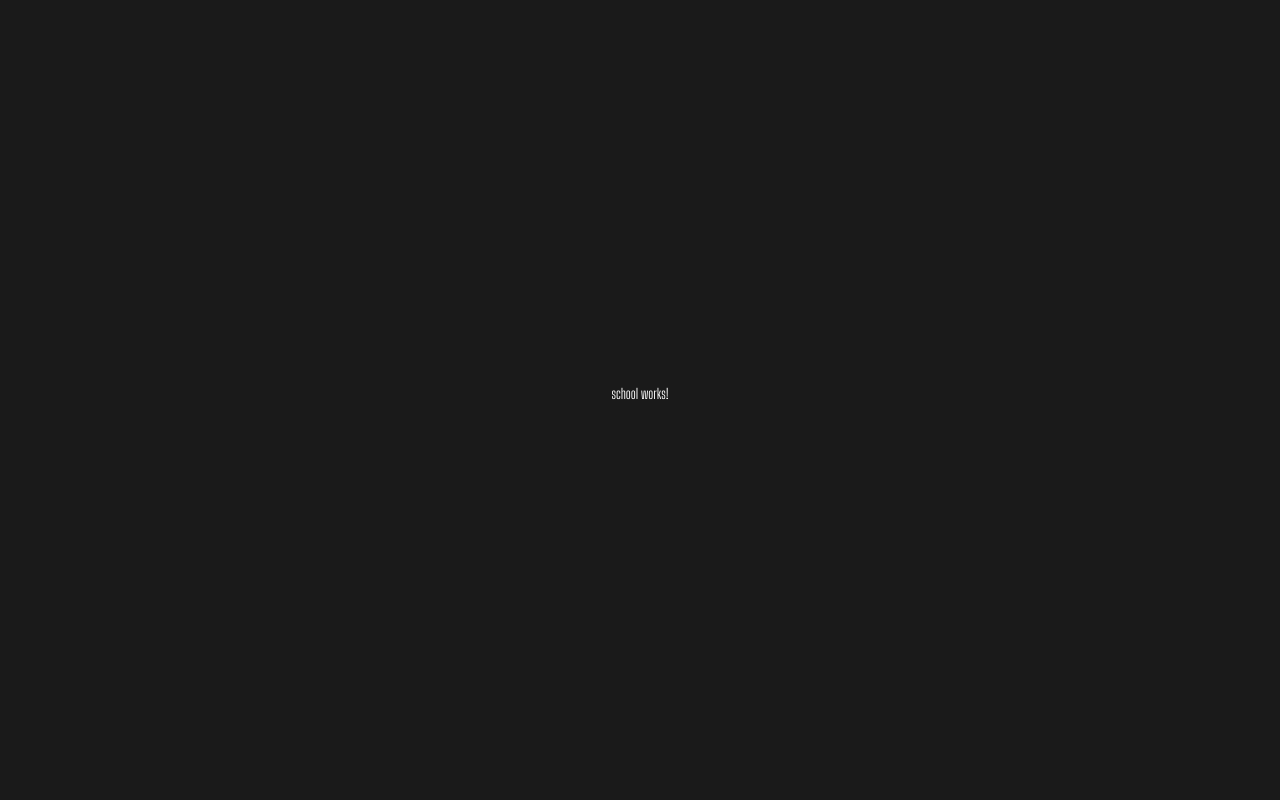
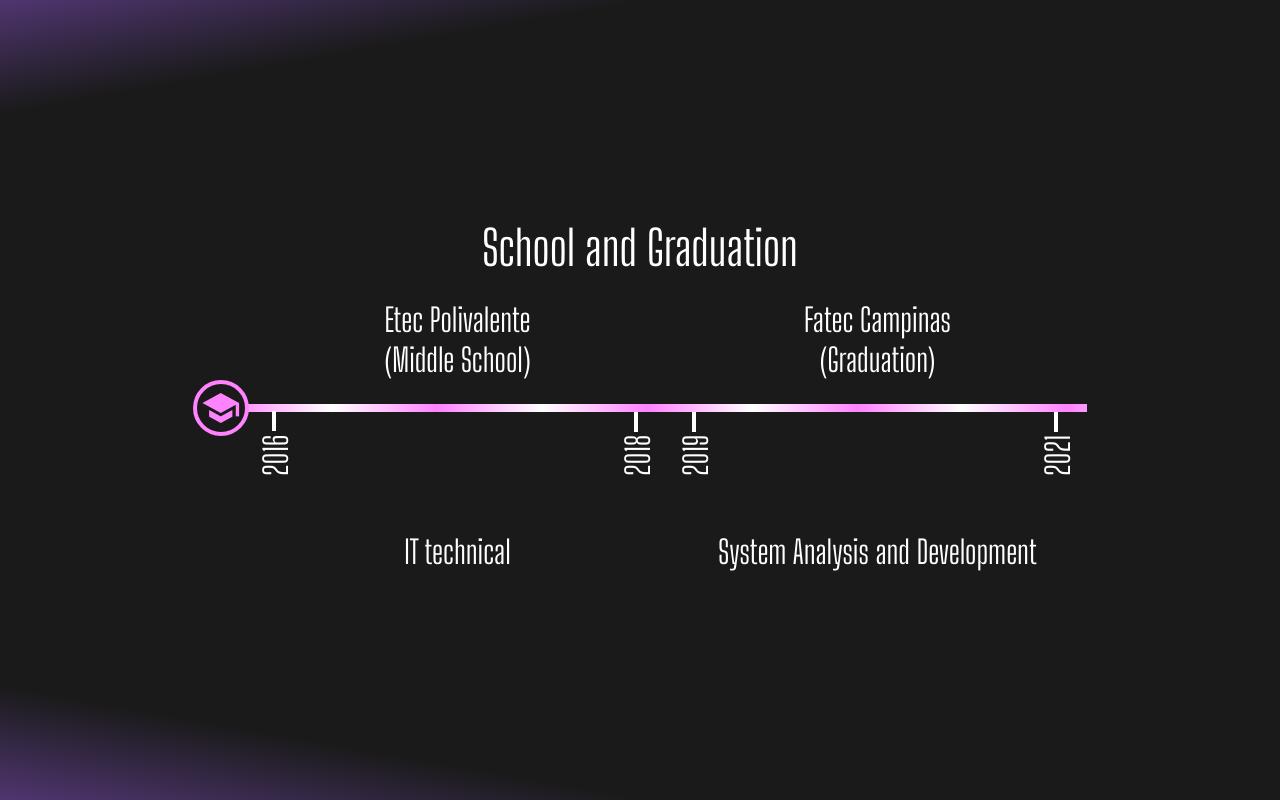
Before and after one commit to gabriel-hsmiiller/ResumeOnline, an Angular app: page /school in a window 1280 px wide. Built offline with nearby package versions, Linux system fonts and the light colour scheme.

Commit message:
School page

```diff
--- a/src/app/pages/about-me/about-me.component.html
+++ b/src/app/pages/about-me/about-me.component.html
@@ -47,7 +47,6 @@
             </article>
         </div>
     </div>
-    <div></div>
     <div class="gradient"
     [@slideOutRight]="scrollingTop || scrollingBottom ? 'false' : null"
     [@slideInRight]="'true'"></div>
--- a/src/app/pages/school/school.component.html
+++ b/src/app/pages/school/school.component.html
@@ -8,6 +8,43 @@
     [@fadeOutRight]="scrollingTop ? 'false' : null"
     [@fadeInLeft]="prevUrl === '/jobs' ? 'true' : null"
     [@fadeInRight]="prevUrl === '/about-me' ? 'true' : null">
-        <p>school works!</p>
+        <h2>School and Graduation</h2>
+
+        <div class="timeline">
+            <div class="icon-container">
+                <mat-icon>school</mat-icon>
+            </div>
+            <div *ngFor="let grad of graduations" class="graduation">
+                <div class="local">
+                    <span>
+                        {{ grad.local }}
+                    </span>
+                    <br>
+                    <span>
+                        ({{ grad.level }})
+                    </span>
+                </div>
+                <hr>
+                <div class="period">
+                    <span>
+                        {{ grad.from }}
+                    </span>
+                    <span>
+                        {{ grad.to }}
+                    </span>
+                </div>
+                <div class="name">
+                    <span>
+                        {{ grad.name }}
+                    </span>
+                </div>
+            </div>
+        </div>
     </div>
+    <div class="gradient"
+    [@slideOutLeft]="scrollingTop || scrollingBottom ? 'false' : null"
+    [@slideInLeft]="'true'"></div>
+    <div class="gradient"
+    [@slideOutLeft]="scrollingTop || scrollingBottom ? 'false' : null"
+    [@slideInLeft]="'true'"></div>
 </section>
--- a/src/app/pages/school/school.component.scss
+++ b/src/app/pages/school/school.component.scss
@@ -1 +1,125 @@
 @import '../../styles/section';
+@import '../../styles/colors';
+
+.container{
+    flex-direction: column !important;
+    align-items: stretch !important;
+
+    h2{
+        font-family: 'Big Shoulders Display', cursive;
+        text-align: center;
+        font-size: 48px;
+        line-height: 56px;
+    }
+
+    .timeline{
+        display: flex;
+        justify-content: center;
+
+        .icon-container{
+            display: flex;
+            align-items: center;
+            height: min-content;
+            width: min-content;
+            border-radius: 50%;
+            padding: 4px;
+            justify-content: center;
+            border: solid 4px $pink-primary;
+            color: $pink-primary;
+            margin-top: calc(5rem + 8px);
+            margin-right: -1px;
+            z-index: 5;
+
+            mat-icon{
+                $size: 40px;
+                font-size: $size;
+                height: $size;
+                width: $size;
+            }
+        }
+
+        .graduation{
+            width: 40%;
+            font-size: 32px;
+            line-height: 40px;
+
+            hr{
+                border: none;
+                background-image: linear-gradient(90deg,$pink-primary,$white, $pink-primary);
+                background-size: 50% 100%;
+                height: 8px;
+                z-index: 10;
+
+                animation: glowing-line 8s infinite;
+            }
+
+            .local,.period,.name{
+                padding: 8px;
+            }
+
+            .local,.name{
+                text-align: center;
+            }
+
+            .period{
+                display: flex;
+                justify-content: space-between;
+
+                & > span{
+                    display: block;
+                    transform-origin: 0 0;
+                    margin-top: 40px;
+                    transform: rotate(-90deg);
+
+                    &::after{
+                        content: "";
+                        height: 16px;
+                        right: -15px;
+                        top: 8px;
+                        transform: rotate(90deg);
+                        position: absolute;
+                        border: solid 2px white;
+                    }
+                }
+            }
+        }
+    }
+}
+
+.gradient{
+    position: absolute;
+    left: 0;
+    top: 0;
+    bottom: 0;
+    width: 50%;
+    background-image: linear-gradient(-10deg, transparent 50%, $deep-purple);
+    background-position: 100% -45%;
+    background-size: 100% 50%;
+    background-repeat: no-repeat;
+
+    animation: glowing-edges 5s ease-in-out infinite alternate;
+
+    &:last-child{
+        background-image: linear-gradient(-170deg, transparent 50%, $deep-purple);
+        background-position: 100% 145%;
+    }
+
+}
+
+@keyframes glowing-edges {
+    from {
+        background-size: 100% 50%;
+    }
+    to{
+        background-size: 100% 55%;
+    }
+}
+
+@keyframes glowing-line {
+    from {
+        background-position: 0% 100%;
+    }
+    to{
+        background-position: 100% 100%;
+    }
+}
--- a/src/app/pages/school/school.component.ts
+++ b/src/app/pages/school/school.component.ts
@@ -1,9 +1,9 @@
 import { Component, Input, OnDestroy, OnInit } from '@angular/core';
 import { NavigationStart, Router } from '@angular/router';
-import { Subscription } from 'rxjs';
-import { filter } from 'rxjs/operators';
 import { fadeInLeftAnimation, fadeInRightAnimation } from 'src/app/animations/fade-in.animation';
 import { fadeOutLeftAnimation, fadeOutRightAnimation } from 'src/app/animations/fade-out.animation';
+import { slideInLeftAnimation,slideInRightAnimation } from '../../animations/slide-in.animation'
+import { slideOutLeftAnimation,slideOutRightAnimation } from '../../animations/slide-out.animation'
 import { PreviousRouteService } from 'src/app/services/previous-route.service';
 
 @Component({
@@ -15,6 +15,10 @@
     fadeInRightAnimation,
     fadeOutLeftAnimation,
     fadeOutRightAnimation,
+    slideInLeftAnimation,
+    slideInRightAnimation,
+    slideOutLeftAnimation,
+    slideOutRightAnimation
   ]
 })
 export class SchoolComponent implements OnInit {
@@ -23,6 +27,11 @@
   scrollingTop = false;
   scrollingBottom = false;
   prevUrl: string = null;
+
+  graduations = [
+    { name: 'IT technical', from: '2016', to: '2018', local: 'Etec Polivalente', level: 'Middle School' },
+    { name: 'System Analysis and Development', from: '2019', to: '2021', local: 'Fatec Campinas', level: 'Graduation' },
+  ];
 
   constructor(private _router: Router, previousRouteService: PreviousRouteService) {
     if(_router.url === '/school'){
```
